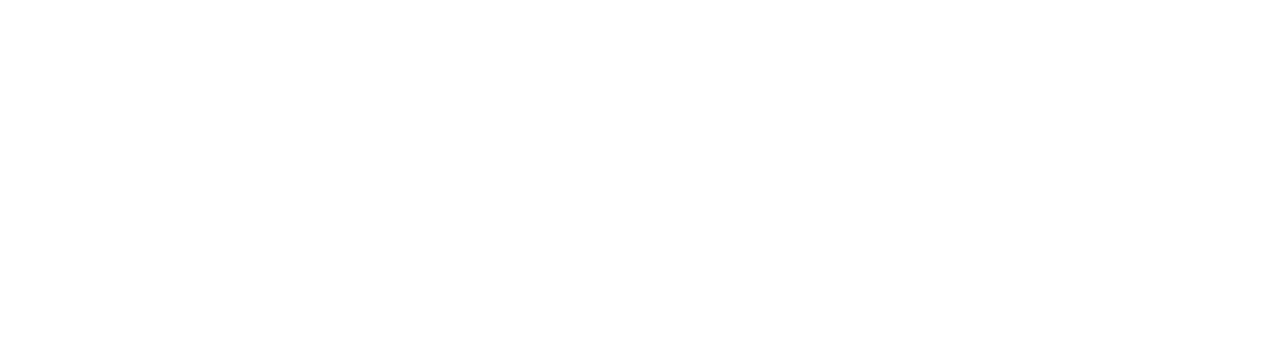
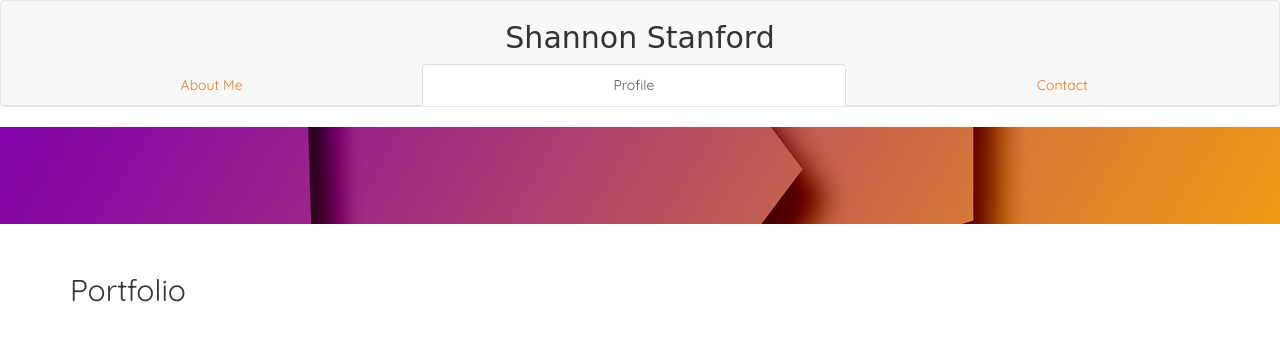
Before and after one commit to sdstanford/New-Portfolio, a plain HTML site: page portfolio.html in a window 1280 px wide. Drawn offline with nearby package versions, Linux system fonts and the light colour scheme; a web font is replaced by a local one.

Commit message:
Update contact and portfolio pages

```diff
--- a/portfolio.html
+++ b/portfolio.html
@@ -4,19 +4,41 @@
     <meta charset="UTF-8">
     <meta name="viewport" content="width=device-width, initial-scale=1.0">
     <meta http-equiv="X-UA-Compatible" content="ie=edge">
-    <link rel="stylesheet" href="https://maxcdn.bootstrapcdn.com/bootstrap/3.3.7/css/bootstrap.min.css" integrity="sha384-BVYiiSIFeK1dGmJRAkycuHAHRg32OmUcww7on3RYdg4Va+PmSTsz/K68vbdEjh4u" crossorigin="anonymous">
-    <link rel="stylesheet" type="text/css" href="assets/css/style.css" />
     <script type="text/javascript" src="https://cdnjs.cloudflare.com/ajax/libs/jquery/3.2.1/jquery.min.js"></script>
     <script type="text/javascript" src="assets/javascript/app.js"></script>
-    <link href="https://fonts.googleapis.com/css?family=Crimson+Text" rel="stylesheet">
-    <title>S. Stanford</title>
+    <link href="https://fonts.googleapis.com/css?family=Petit+Formal+Script|Ribeye+Marrow" rel="stylesheet">
+    <link href="https://fonts.googleapis.com/css?family=Quicksand" rel="stylesheet">
+    <link rel="stylesheet" href="https://maxcdn.bootstrapcdn.com/bootstrap/3.3.7/css/bootstrap.min.css" integrity="sha384-BVYiiSIFeK1dGmJRAkycuHAHRg32OmUcww7on3RYdg4Va+PmSTsz/K68vbdEjh4u" crossorigin="anonymous">
+    <link rel="stylesheet" type="text/css" href="assets/css/style.css">
+    <title>Stanford | Portfolio</title>
 </head>
 <body>
     <!--Nav bar-->
-
-
-    <!--Body-->
-
+    <nav class="navbar navbar-default">
+            <div class="container-fluid">
+                <h2 id="logo">Shannon Stanford</h2>
+            </div>
+        <ul class="nav nav-tabs nav-justified">
+                <li role="presentation"><a class="nav-link" href="#">About Me</a></li>
+                <li role="presentation" class="active"><a href="#">Profile</a></li>
+                <li role="presentation"><a class="nav-link" href="#">Contact</a></li>
+            </ul>
+    </nav>
+    <!--Header Box-->
+    <div class="jumbotron" id="header-cont">
+        <div class="container">
+            <div class="row">
+                <div class="col-sm-12" id="main-header-col"></div>
+            </div>
+        </div>
+    </div>
+    <div class="container">
+        <div class="row">
+            <div class="col-sm-12">
+                <h2>Portfolio</h2>
+            </div>
+        </div>
+    </div>
 
     <!--Footer-->
 
```
Also changed, not shown: contact.html (+30 -8 lines).
